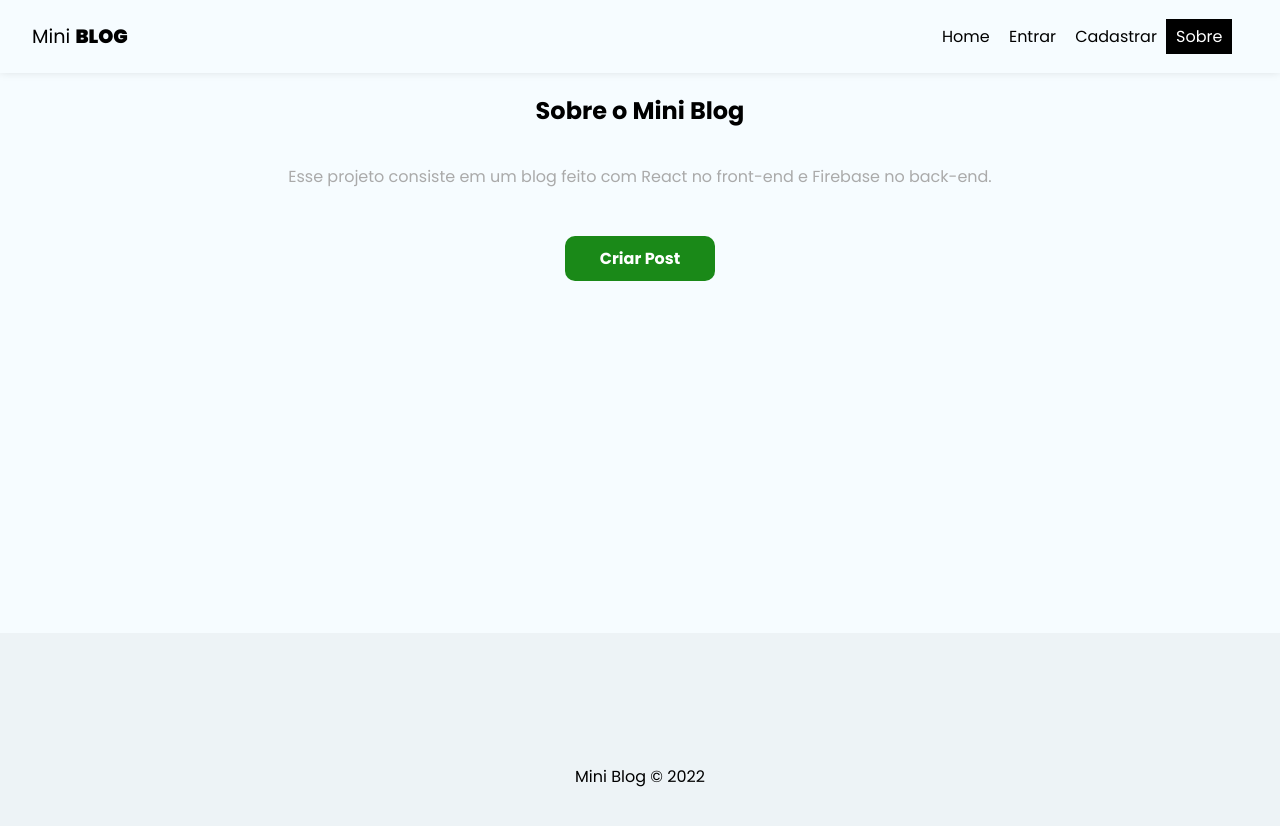
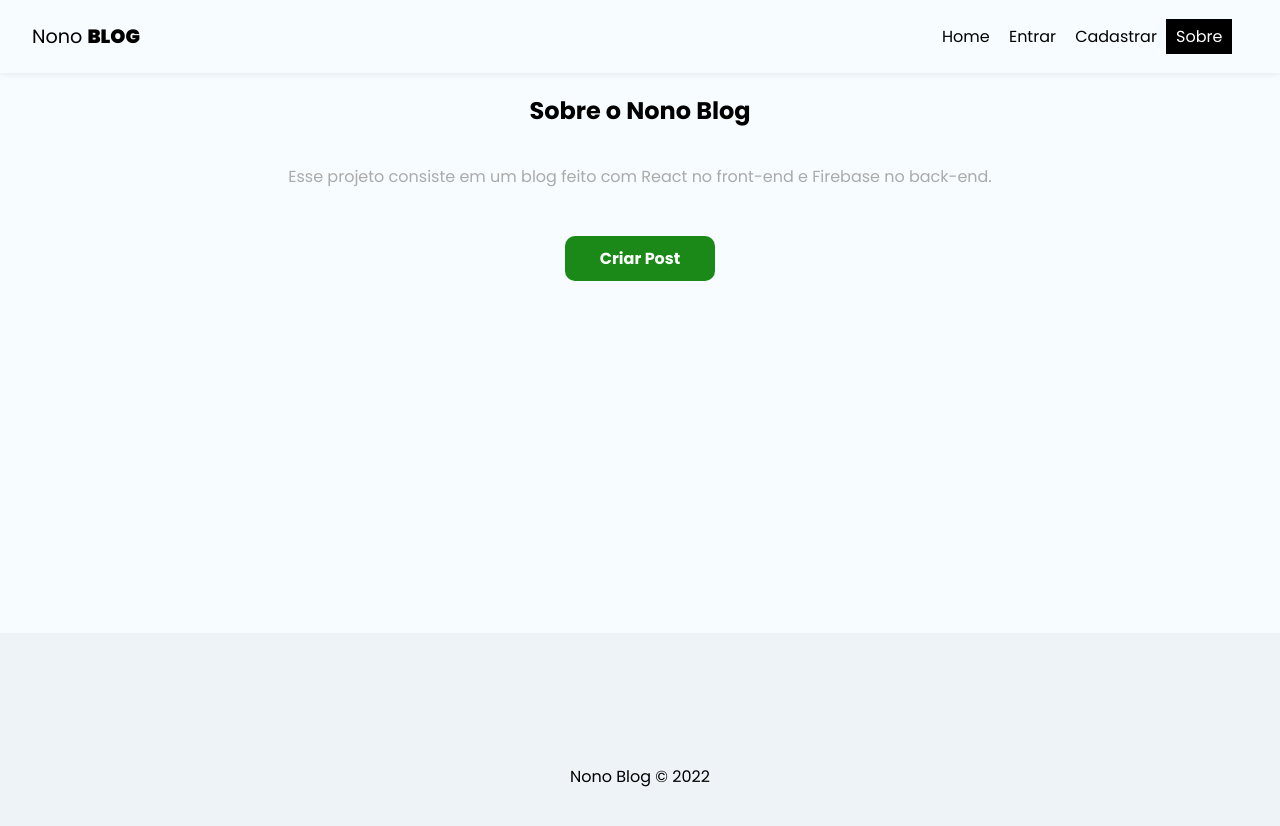
Before and after one commit to GuilhermeNono/MiniBlog-ReactJS, a React (Vite) app: page /about in a window 1280 px wide. Shown: the top 826 px of the page. Built offline with nearby package versions, Linux system fonts and the light colour scheme; no server answers.

Commit message:
Finishing Project

```diff
--- a/index.html
+++ b/index.html
@@ -10,7 +10,7 @@
     href="https://fonts.googleapis.com/css2?family=Poppins:ital,wght@0,100;0,200;0,300;0,400;0,500;0,600;0,700;0,800;0,900;1,100;1,200;1,300;1,400;1,500;1,600;1,700;1,800;1,900&display=swap"
     rel="stylesheet">
   <meta name="viewport" content="width=device-width, initial-scale=1.0" />
-  <title>Mini Blog</title>
+  <title>Nono Blog</title>
 </head>
 
 <body>
--- a/src/components/Footer.jsx
+++ b/src/components/Footer.jsx
@@ -5,7 +5,7 @@ const Footer = () => {
   return (
     <footer className={styles.footer}>
         <h3></h3>
-        <p>Mini Blog &copy; 2022</p>
+        <p>Nono Blog &copy; 2022</p>
     </footer>
   )
 }
--- a/src/components/Navbar.jsx
+++ b/src/components/Navbar.jsx
@@ -12,7 +12,7 @@ const Navbar = () => {
   return (
     <nav className={styles.navbar}>
         <NavLink className={styles.brand} to="/">
-            Mini <span>Blog</span>
+            Nono <span>Blog</span>
         </NavLink>
         <ul className={styles.links_list}>
             <li>
--- a/src/pages/About/About.jsx
+++ b/src/pages/About/About.jsx
@@ -4,7 +4,7 @@ import {Link} from 'react-router-dom'
 const About = () => {
   return (
     <div className={styles.about}>
-        <h2>Sobre o Mini <span>Blog</span></h2>
+        <h2>Sobre o Nono <span>Blog</span></h2>
         <p>Esse projeto consiste em um blog feito com React no front-end e Firebase no back-end.</p>
         <Link to="/post/create" className='btn'>Criar Post</Link>
     </div>
```
